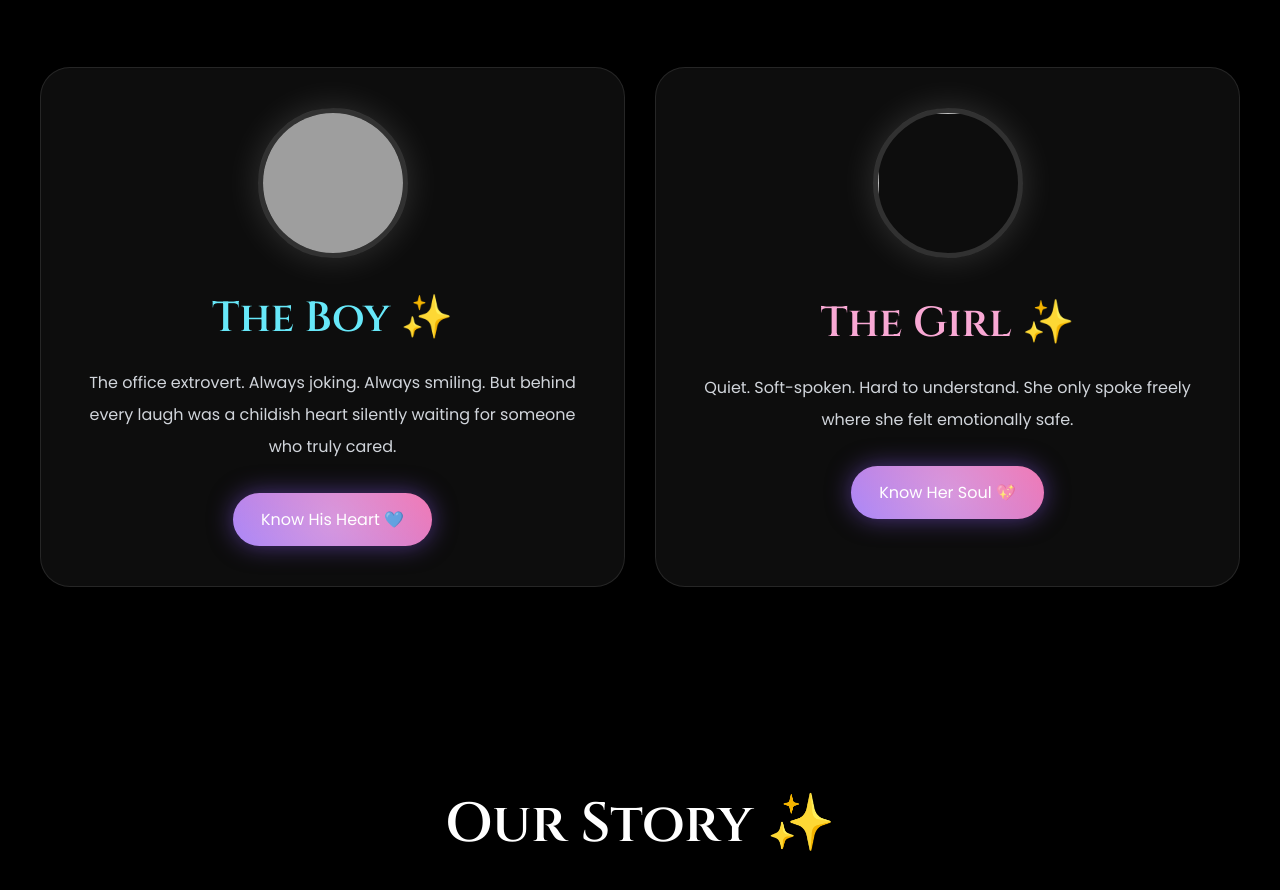
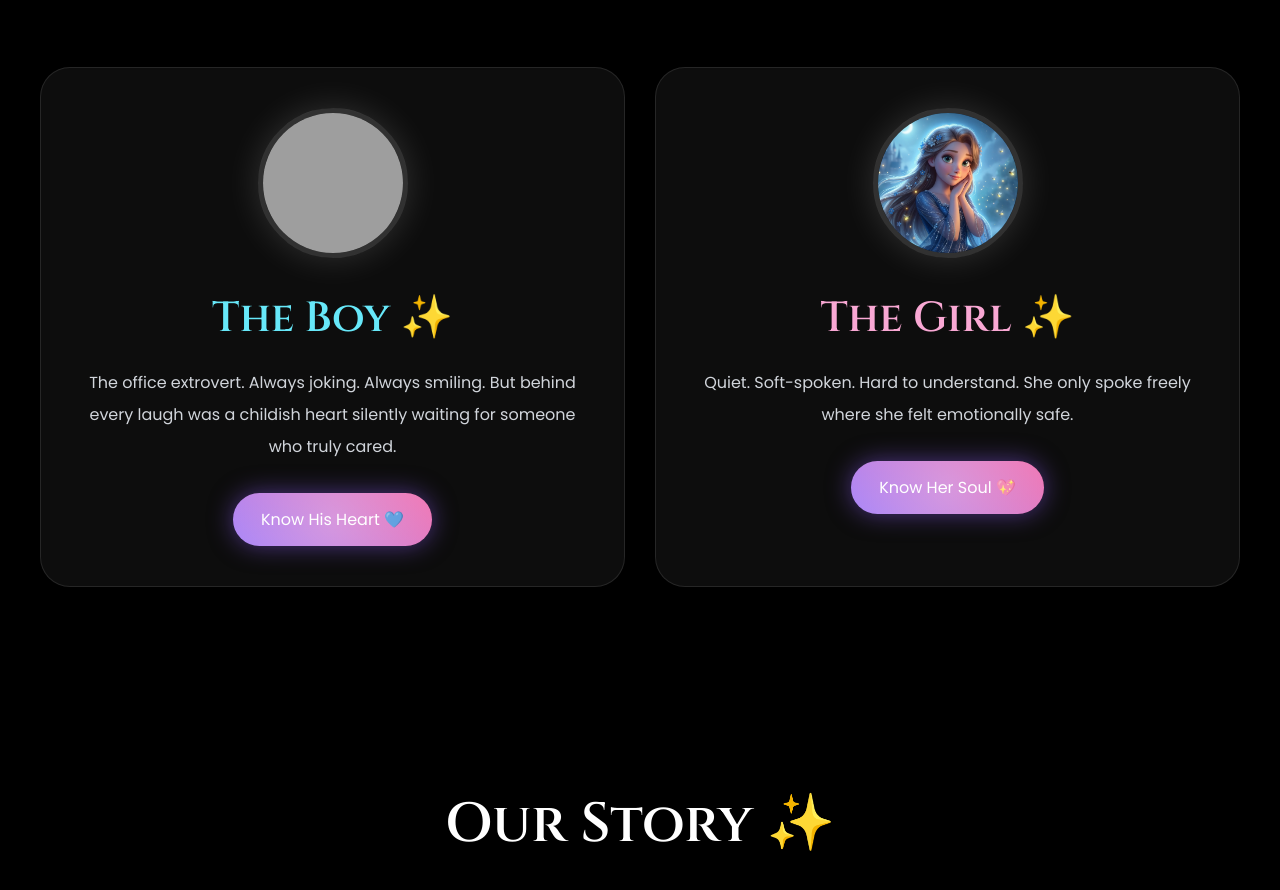
Before and after one commit to Bharathi-Official/Fairytale-story, a plain HTML site: page index.html in a window 1280 px wide. Shown: the part 977-1867 px from the top of the page. Drawn offline with Linux system fonts and the light colour scheme; grey boxes are pictures that could not be loaded.

Commit message:
Update index.html

```diff
--- a/index.html
+++ b/index.html
@@ -377,7 +377,7 @@ section{
     </div>
 
     <div class="card">
-      <img class="character-img" src="girl.jpeg">
+      <img class="character-img" src="girl2.jpeg">
 
       <h2 class="girl">The Girl ✨</h2>
 
```
